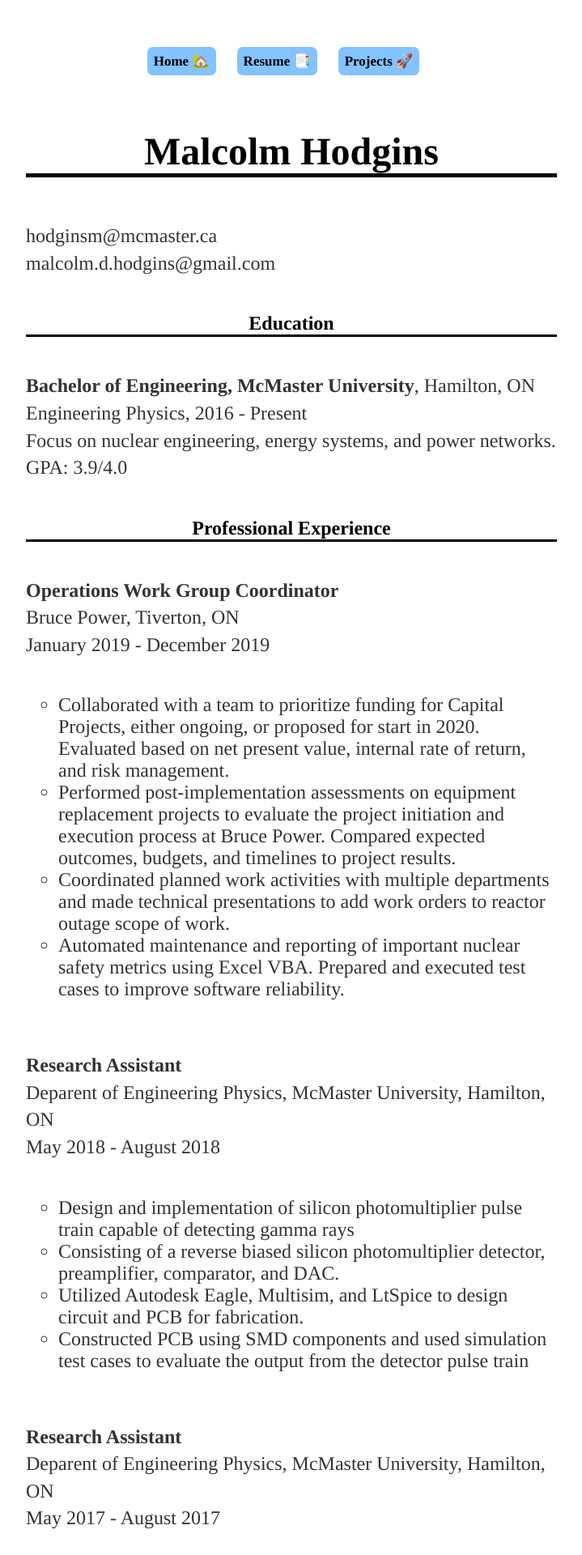
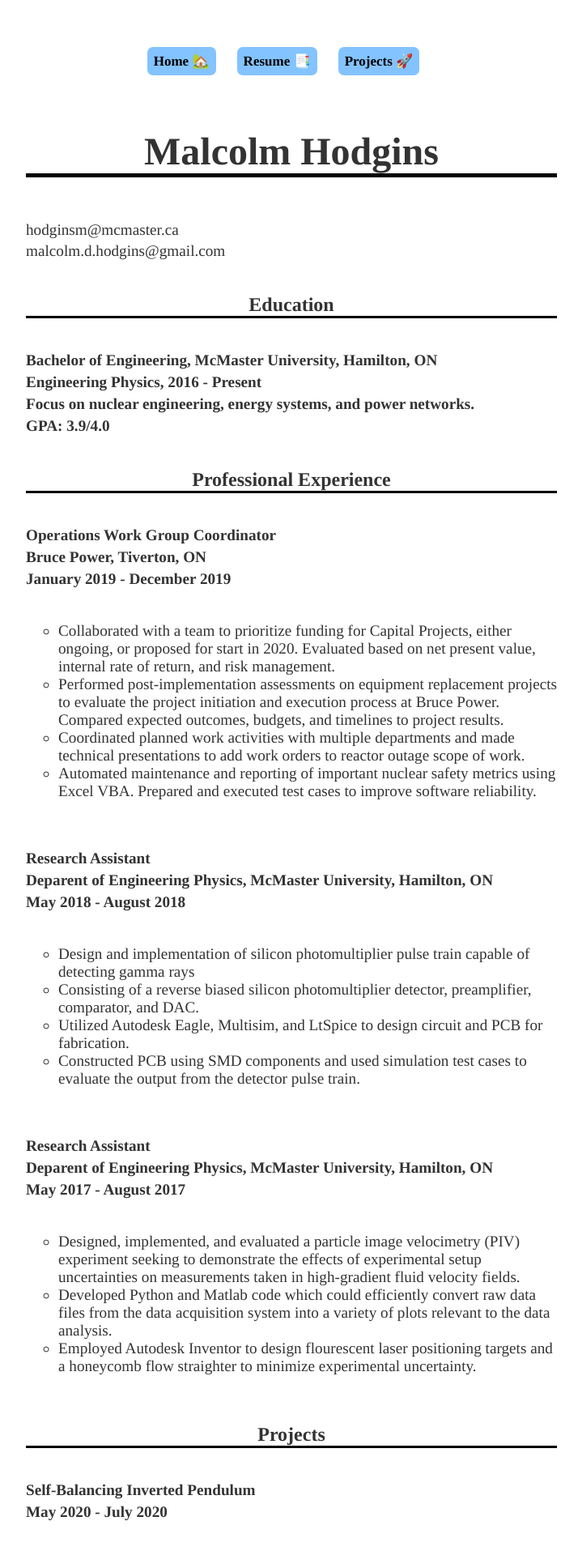
Before and after one commit to MalcolmHodgins/MalcolmHodgins.github.io, a Jekyll site: the page built from resume/index.html, in a window 1280 px wide. Shown: the top 1920 px of the page at 81% size, without its empty margins (280-999 px from the left). Built offline with Jekyll 4.4.1, drawn with Linux system fonts in a browser that asks for light colours; some of the changed text lies outside the part shown.

Commit message:
resume additions

```diff
--- a/css/main.css
+++ b/css/main.css
@@ -81,12 +81,22 @@ nav ul li, footer ul li {
   margin: 0px;
 }
 
+.flex-container-resume > div > p {
+  font-size: 1.2em;
+}
+
 .flex-container-resume > div > h1 {
   border-bottom: 5px solid black;
+  color: #333;
 }
 
 .flex-container-resume > div > h2 {
   border-bottom: 3px solid black;
+  color: #333;
+}
+
+.flex-container-resume > div > ul {
+  font-size: 1.2em;
 }
 
 a {
--- a/resume/index.html
+++ b/resume/index.html
@@ -25,25 +25,26 @@ title: Malcolm Hodgins
 <div class="flex-container-resume">
 	<div>
     <p>
-      <strong>Bachelor of Engineering, McMaster University</strong>, Hamilton, ON <br>
+      <strong>Bachelor of Engineering, McMaster University, Hamilton, ON <br>
       Engineering Physics, 2016 - Present <br>
-      Focus on nuclear engineering, energy systems, and power networks.
-      GPA: 3.9/4.0
+      Focus on nuclear engineering, energy systems, and power networks.<br>
+      GPA: 3.9/4.0</strong>
     </p>
   </div>
 </div>
+
 <div class="flex-container-resume">
  	<div>
-  <h2 class="centered">Professional Experience</h2>
-</div>
+    <h2 class="centered">Professional Experience</h2>
+  </div>
 </div>
 
 <div class="flex-container-resume">
 <div>
     <p>
-      <strong>Operations Work Group Coordinator</strong><br>
+      <strong>Operations Work Group Coordinator<br>
       Bruce Power, Tiverton, ON<br>
-      January 2019 - December 2019
+      January 2019 - December 2019</strong>
     </p>
   </div>
   <div>
@@ -58,9 +59,9 @@ title: Malcolm Hodgins
 <div class="flex-container-resume">
   <div>
     <p>
-      <strong>Research Assistant</strong><br>
+      <strong>Research Assistant<br>
       Deparent of Engineering Physics, McMaster University, Hamilton, ON<br>
-      May 2018 - August 2018
+      May 2018 - August 2018</strong>
     </p>
   </div>
   <div>
@@ -68,16 +69,16 @@ title: Malcolm Hodgins
       <li>Design and implementation of silicon photomultiplier pulse train capable of detecting gamma rays</li>
       <li>Consisting of a reverse biased silicon photomultiplier detector, preamplifier, comparator, and DAC.</li>
       <li>Utilized Autodesk Eagle, Multisim, and LtSpice to design circuit and PCB for fabrication.</li>
-      <li>Constructed PCB using SMD components and used simulation test cases to evaluate the output from the detector pulse train</li>
+      <li>Constructed PCB using SMD components and used simulation test cases to evaluate the output from the detector pulse train.</li>
     </ul>
   </div>
 </div>
 <div class="flex-container-resume">
   <div>
     <p>
-      <strong>Research Assistant</strong><br>
+      <strong>Research Assistant<br>
       Deparent of Engineering Physics, McMaster University, Hamilton, ON<br>
-      May 2017 - August 2017
+      May 2017 - August 2017</strong>
     </p>
   </div>
   <div>
@@ -88,3 +89,77 @@ title: Malcolm Hodgins
     </ul>
   </div>
 </div>
+
+<div class="flex-container-resume">
+ 	<div>
+    <h2 class="centered">Projects</h2>
+  </div>
+</div>
+
+<div class="flex-container-resume">
+  <div>
+    <p>
+      <strong>Self-Balancing Inverted Pendulum<br>
+      May 2020 - July 2020</strong>
+    </p>
+  </div>
+  <div>
+    <ul>
+      <li>Designed and implemented a free-standing inverted pendulum robot which can remain upright indefinitely and reject finite amplitude disturbances.</li>
+      <li>A gyroscope/accelerometer package was used to measure pendulum attitude and a quadrature encoder was used measure surface position and speed.</li>
+      <li>An Arduino Mega 2560 executed instructions as a full-state feedback controller, instructing DC gearmotors to provide control action.
+      <li>The full-state feedback controller was designed using a Matlab model of the open-loop system based on the physical parameters of the structure i.e. height, mass, moment of inertia.</li>
+      <li>The pendulum housing was designed in Autodesk Inventor and 3D printed to compactly house all system components.</li>
+    </ul>
+  </div>
+
+  <div>
+    <p>
+      <strong>Sumobot<br>
+      January 2017 - April 2017</strong>
+    </p>
+  </div>
+  <div>
+    <ul>
+      <li>Constructed a miniature robot suitable to compete in a sumo wrestling-style match</li>
+      <li>Consisted of an Arduino Uno, DC gearmotor track chassis, ultrasonic rangefinders, light sensors, and motor driver.</li>
+      <li>The sumobot structure was designed in Autodesk Inventor and 3D printed to adhere to weight restrictions.</li>
+    </ul>
+  </div>
+</div>
+
+<div class="flex-container-resume">
+ 	<div>
+    <h2 class="centered">Extracurricular Activities</h2>
+  </div>
+</div>
+
+<div class="flex-container-resume">
+  <div>
+    <p>
+      <strong>Volunteer Tutor<br>
+      Engineering Physics Help Initiative<br>
+      September 2018 - December 2018</strong>
+    </p>
+  </div>
+  <div>
+    <ul>
+      <li>Helped students as required with concepts and problems related to courses in engineering physics.</li>
+      <li>Fostered leadership and teamwork skills by communicating effectively.</li>
+    </ul>
+  </div>
+
+  <div>
+    <p>
+      <strong>Conference Presenter<br>
+      Canadian Nuclear Society's 2018 Annual Conference, Saskatoon, SK<br>
+      June 2018</strong>
+    </p>
+  </div>
+  <div>
+    <ul>
+      <li>Entered student paper based on particle image velocimetry research</li>
+      <li>Utilized strong presentation skills when presenting at the student poster competition to convey research findings.</li>
+    </ul>
+  </div>
+</div>
```
